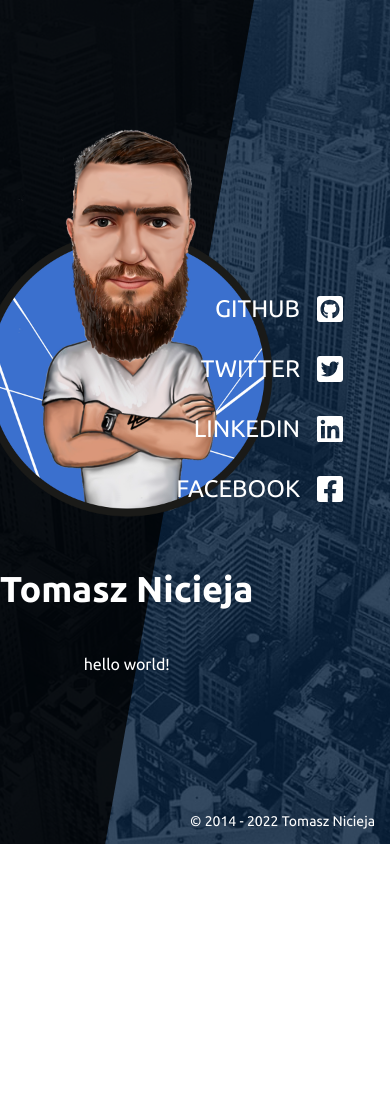
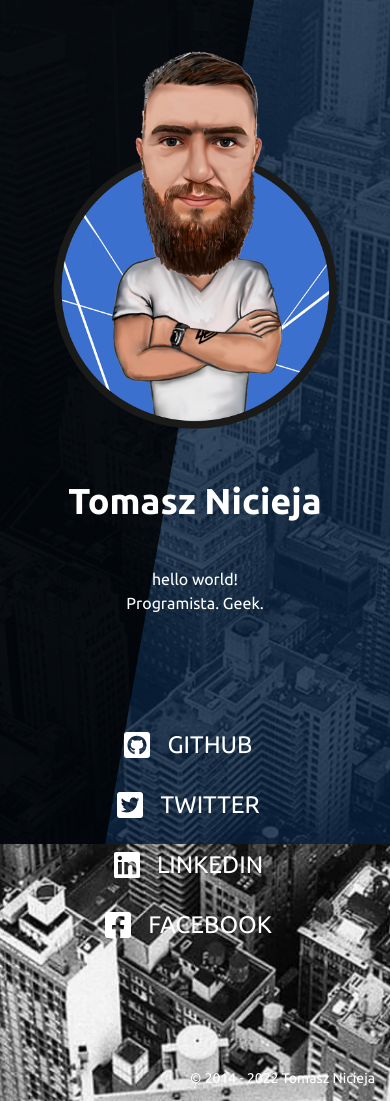
Before and after one commit to entom/tomasznicieja.pl-html, a website: page index.html in a window 390 px wide. Before the commit the page ends 844 px from the top, so only its background shows below. Drawn offline with nearby package versions, Linux system fonts and the light colour scheme; files that its build step writes are made by us from their sources; files whose address does not match are found by name.

Commit message:
feat(app): add links, add GTM scripts, media queries for smaller screens

```diff
--- a/index.html
+++ b/index.html
@@ -1,34 +1,49 @@
 <html lang="pl">
 <head>
+    <!-- Google Tag Manager -->
+    <script script>(function(w,d,s,l,i){w[l]=w[l]||[];w[l].push({'gtm.start':
+    new Date().getTime(),event:'gtm.js'});var f=d.getElementsByTagName(s)[0],
+    j=d.createElement(s),dl=l!='dataLayer'?'&l='+l:'';j.async=true;j.src=
+    'https://www.googletagmanager.com/gtm.js?id='+i+dl;f.parentNode.insertBefore(j,f);
+    })(window,document,'script','dataLayer','GTM-5RJ99DC');</script>
+    <!-- End Google Tag Manager -->
+
     <meta charset="UTF-8">
     <meta http-equiv="X-UA-Compatible" content="IE=edge">
     <meta name="viewport" content="width=device-width, initial-scale=1.0">
-    <title>Tomasz Nicieja - Programista i Geek</title>
+    <title>Tomasz Nicieja - Programista. Geek.</title>
 
     <link rel="stylesheet" href="/build/css/style.css" />
 </head>
 <body>
+    <!-- Google Tag Manager (noscript) -->
+    <noscript><iframe src="https://www.googletagmanager.com/ns.html?id=GTM-5RJ99DC"
+    height="0" width="0" style="display:none;visibility:hidden"></iframe></noscript>
+    <!-- End Google Tag Manager (noscript) -->
     <main>
         <div class="main-content">
             <section>
                 <img class="avatar" src="/img/avatar.png" />
                 <h1>Tomasz Nicieja</h1>
-                <div class="info">hello world!</div>
+                <div class="info">
+                    <div>hello world!</div>
+                    <div>Programista. Geek.</div>
+                </div>
             </section>
             <section>
-                <a class="link" href="#">
+                <a class="link" href="https://github.com/entom" target="_blank">
                     <span>Github</span>
                     <i class="icon icon-github"></i>
                 </a>
-                <a class="link" href="#">
+                <a class="link" href="https://twitter.com/tomasznicieja" target="_blank">
                     <span>Twitter</span>
                     <i class="icon icon-twitter"></i>
                 </a>
-                <a class="link" href="#">
+                <a class="link" href="https://www.linkedin.com/in/tomasz-nicieja" target="_blank">
                     <span>LinkedIn</span>
                     <i class="icon icon-linkedin"></i>
                 </a>
-                <a class="link" href="#">
+                <a class="link" href="https://www.facebook.com/tomasz.nicieja.1989" target="_blank">
                     <span>Facebook</span>
                     <i class="icon icon-facebook"></i>
                 </a>
--- a/sass/layout/_content.scss
+++ b/sass/layout/_content.scss
@@ -21,6 +21,10 @@ body {
     flex: 1;
     flex-direction: column;
     height: 100%;
+
+    @media (max-width: 700px) {
+        height: auto;
+    }
 }
 
 body {
@@ -35,6 +39,10 @@ body {
         left: 0;
         transform: skewX(-10deg);
         transform-origin: top right;
+
+        @media (max-width: 700px) {
+            position: fixed;
+        }
     }
 
     &:after {
@@ -46,6 +54,10 @@ body {
         position: absolute;
         top: 0;
         right: 0;
+
+        @media (max-width: 700px) {
+            position: fixed;
+        }
     }
 }
 
@@ -64,6 +76,10 @@ main {
         align-items: center;
         justify-content: center;
         flex: 1 1 100%;
+
+        @media (max-width: 700px) {
+            flex-direction: column;
+        }
     }
 
     section {
@@ -73,6 +89,10 @@ main {
             justify-content: center;
             display: flex;
             flex-direction: column;
+
+            @media (max-width: 700px) {
+                width: 100vw;
+            }
         }
 
         &:last-of-type {
@@ -80,6 +100,12 @@ main {
             display: flex;
             flex-direction: column;
             align-items: flex-end;
+
+            @media (max-width: 700px) {
+                width: 100vw;
+                padding: 100px 0;
+                align-items: center;
+            }
         }
     }
 }
@@ -88,6 +114,11 @@ main {
     width: 400px;
     height: auto;
     margin-bottom: 45px;
+    max-width: 100vw;
+
+    @media (max-width: 700px) {
+        margin-top: 45px;
+    }
 }
 
 h1 {
@@ -98,7 +129,8 @@ h1 {
 
 .info {
     font-size: 16px;
-    line-height: 123%;
+    line-height: 24px;
+    text-align: center;
     color: #FFF;
 }
 
@@ -113,6 +145,10 @@ h1 {
     transition: all 250ms ease-in-out;
     text-decoration: none;
     margin-right: 30px;
+
+    @media (max-width: 700px) {
+        flex-direction: row-reverse;
+    }
 
     i {
         margin-left: 15px;
```
Also changed, not shown: 1 other file.
